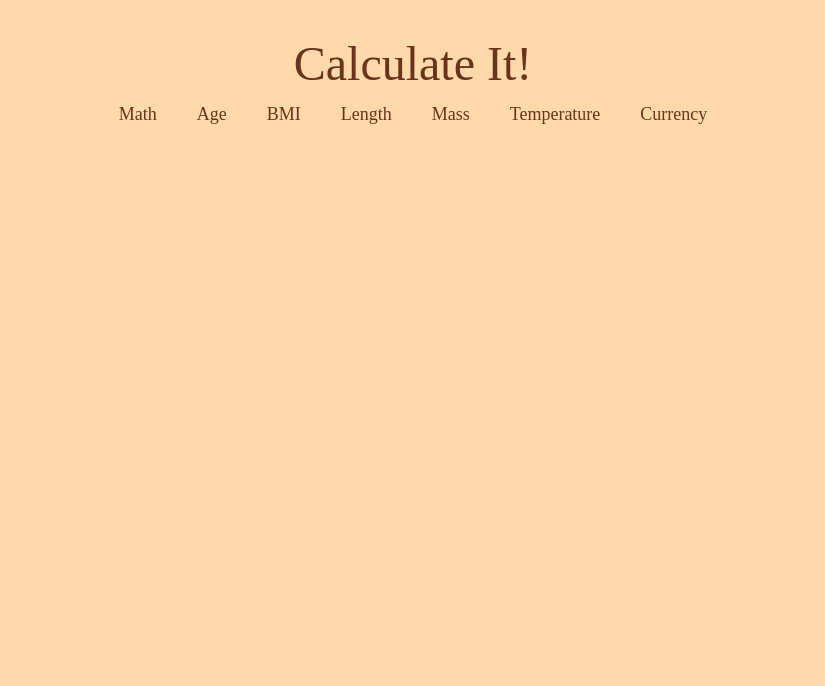
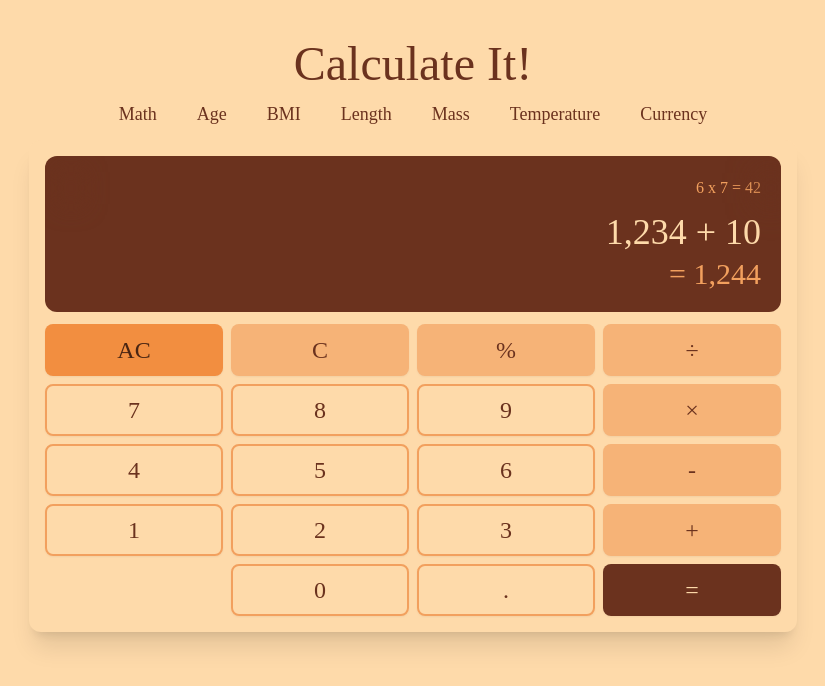
Before and after one commit to AllanKirui/calculate-it, a Vue app: page / in a window 1280 px wide. Shown: the top 686 px of the page, without its empty margins (227-1052 px from the left). Built offline with nearby package versions, Linux system fonts and the light colour scheme.

Commit message:
Add import to TheCalculator cmp

```diff
--- a/src/App.vue
+++ b/src/App.vue
@@ -2,9 +2,11 @@
   <!-- Global Container -->
   <div class="container py-10 max-w-4xl mx-auto">
     <TheHeader />
+    <TheCalculator />
   </div>
 </template>
 
 <script setup>
 import TheHeader from './components/TheHeader.vue';
+import TheCalculator from './components/TheCalculator.vue';
 </script>
```
